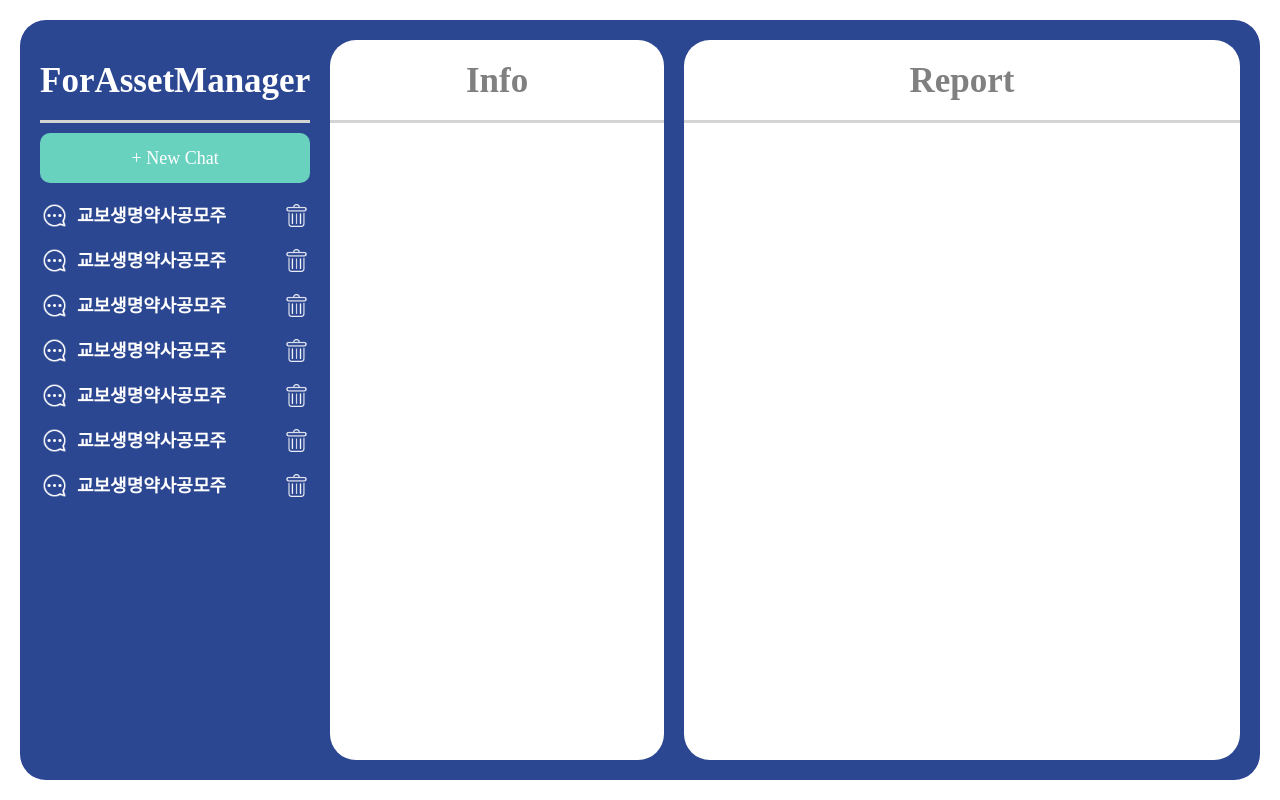
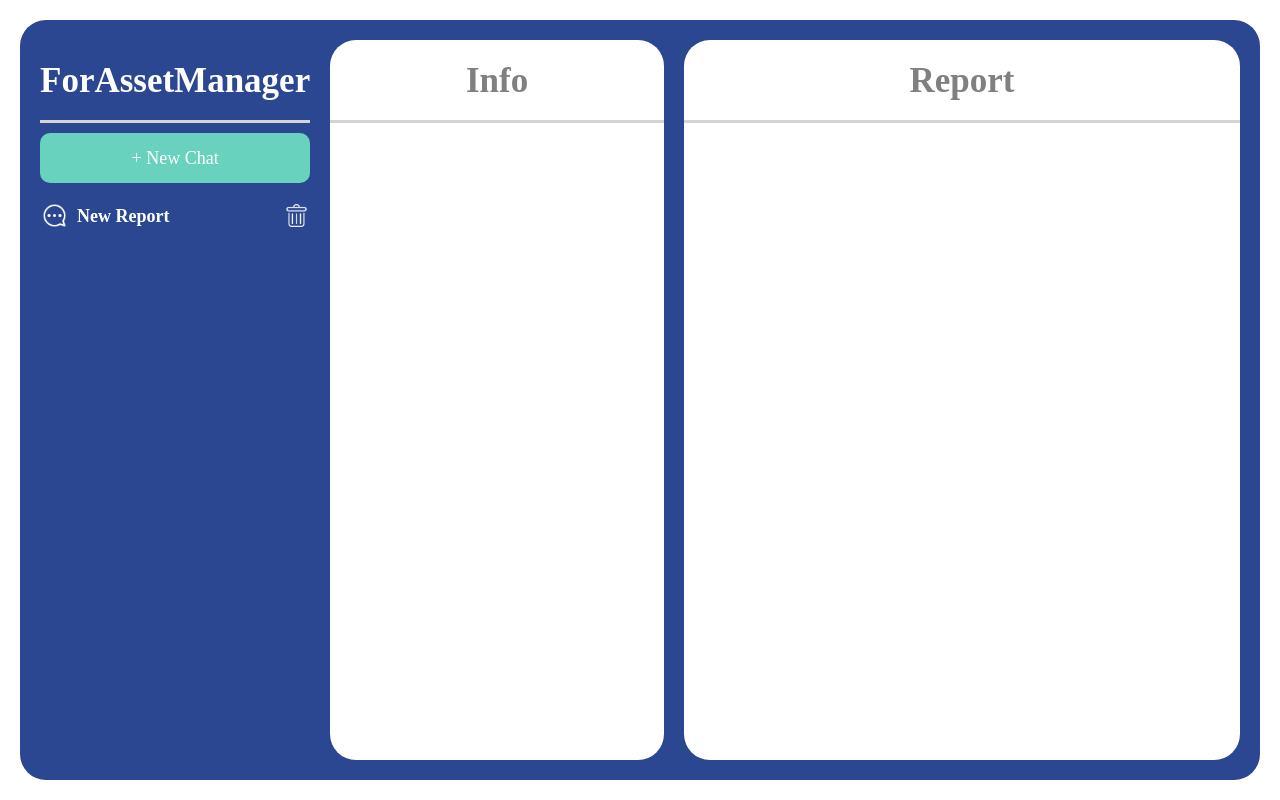
Before and after one commit to genmu5/2024_ForAsset_project, a React (Create React App) app in the folder 2024_ForAsset/2024_for_asset_react/: page /manager in a window 1280 px wide. Built offline with nearby package versions, Linux system fonts and the light colour scheme.

Commit message:
사이드바 NewChatButton 클릭이벤트

```diff
--- a/2024_ForAsset/2024_for_asset_react/src/components/NewChatButton.jsx
+++ b/2024_ForAsset/2024_for_asset_react/src/components/NewChatButton.jsx
@@ -1,5 +1,6 @@
 import React from "react";
 import styled from "styled-components";
+import SideBarListContainer from "./SideBarListContainer";
 
 const Container = styled.div`
     display: flex;
@@ -8,12 +9,22 @@ const Container = styled.div`
     border-radius: 10px;
     width: 100%;
     height: 50px;
+    cursor: pointer;
+    transition: transform 0.2s, box-shadow 0.2s;
+
+    &:hover {
+        transform: translateY(-2px);
+        box-shadow: 0 4px 8px rgba(0, 0, 0, 0.2);
+    }
 `;
 
-const NewChatButton = ({ButtonBackGroundColor}) => {
+const NewChatButton = ({ButtonBackGroundColor, onClick }) => {
     return(
-      <Container style={{backgroundColor: ButtonBackGroundColor}}>
-            <p style={{ fontSize: 18,    textAlign: "left", color: "#fff" }}> + New Chat</p>
+      <Container
+          style={{backgroundColor: ButtonBackGroundColor}}
+          onClick={SideBarListContainer.addNewChat}>
+
+          <p style={{ fontSize: 18,    textAlign: "left", color: "#fff" }}> + New Chat</p>
       </Container>
     );
 }
--- a/2024_ForAsset/2024_for_asset_react/src/components/SidBarListComponent.jsx
+++ b/2024_ForAsset/2024_for_asset_react/src/components/SideBarListComponent.jsx
@@ -31,7 +31,7 @@ const Text = styled.p`
     color: #fff;
 `;
 
-const SidBarListComponent = ({ content }) => {
+const SideBarListComponent = ({ content }) => {
     return (
         <Container>
             <ListContainer>
@@ -43,4 +43,4 @@ const SidBarListComponent = ({ content }) => {
     );
 }
 
-export default SidBarListComponent;
+export default SideBarListComponent;
--- a/2024_ForAsset/2024_for_asset_react/src/components/SideBarListContainer.jsx
+++ b/2024_ForAsset/2024_for_asset_react/src/components/SideBarListContainer.jsx
@@ -1,6 +1,7 @@
-import React from "react";
+import React, { useState } from "react";
 import styled from "styled-components";
-import SidBarListComponent from "./SidBarListComponent";
+import SideBarListComponent from "./SideBarListComponent";
+import NewChatButton from "./NewChatButton";
 
 const Container = styled.div`
     display: flex;
@@ -9,15 +10,20 @@ const Container = styled.div`
 `;
 
 const SideBarListContainer = () => {
-    return(
+    const [contents, setContents] = useState([
+        { id: 1, title: "New Report" },
+    ]);
+
+    const addNewChat = () => {
+        const newId = contents.length ? contents[contents.length - 1].id + 1 : 1;
+        setContents([...contents, { id: newId, title: "New Report" }]);
+    };
+
+    return (
         <Container>
-            <SidBarListComponent content={"교보생명약사공모주"}/>
-            <SidBarListComponent content={"교보생명약사공모주"}/>
-            <SidBarListComponent content={"교보생명약사공모주"}/>
-            <SidBarListComponent content={"교보생명약사공모주"}/>
-            <SidBarListComponent content={"교보생명약사공모주"}/>
-            <SidBarListComponent content={"교보생명약사공모주"}/>
-            <SidBarListComponent content={"교보생명약사공모주"}/>
+            {contents.map((content) => (
+                <SideBarListComponent key={content.id} content={content.title} />
+            ))}
         </Container>
     );
 }
```
